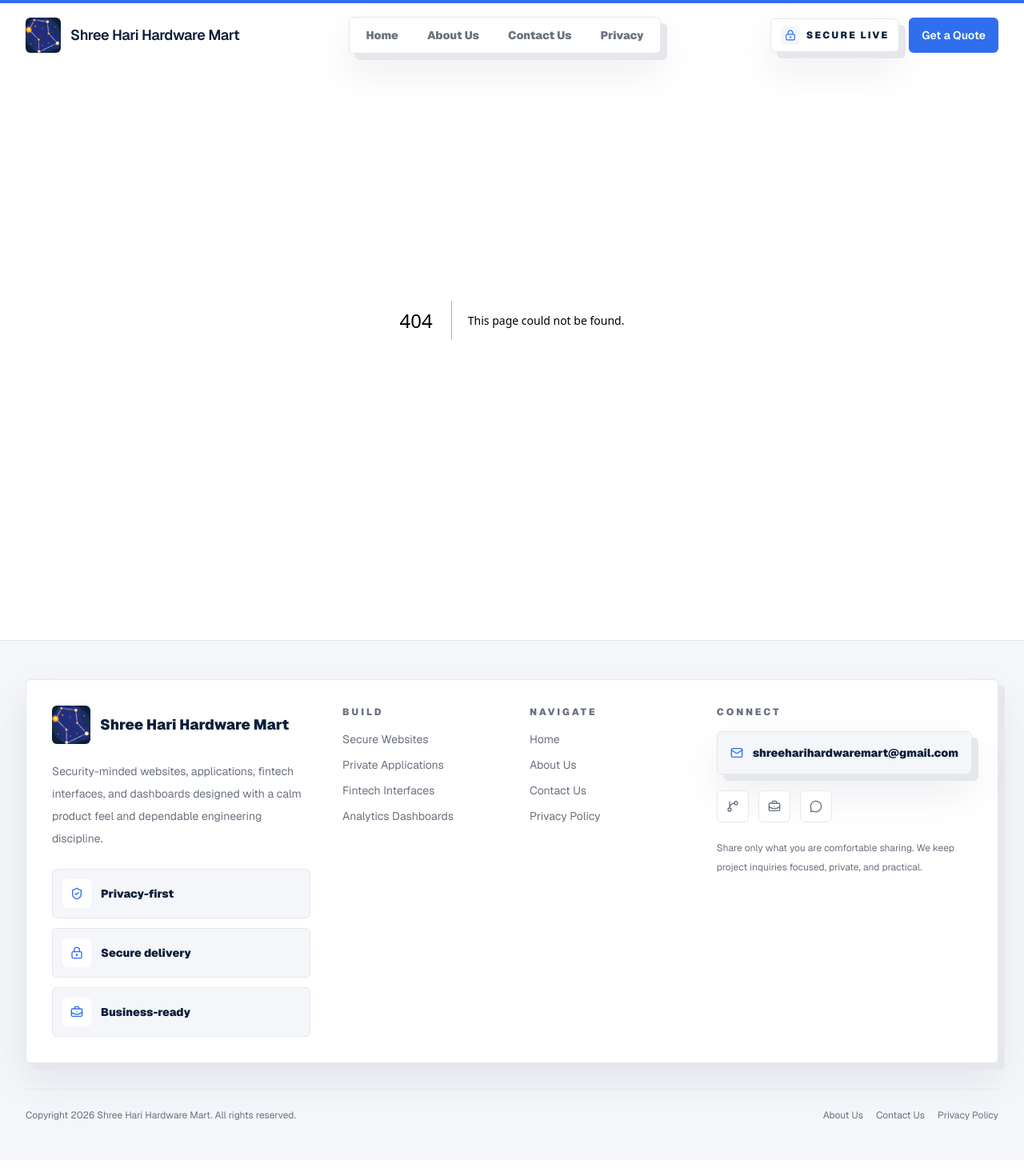
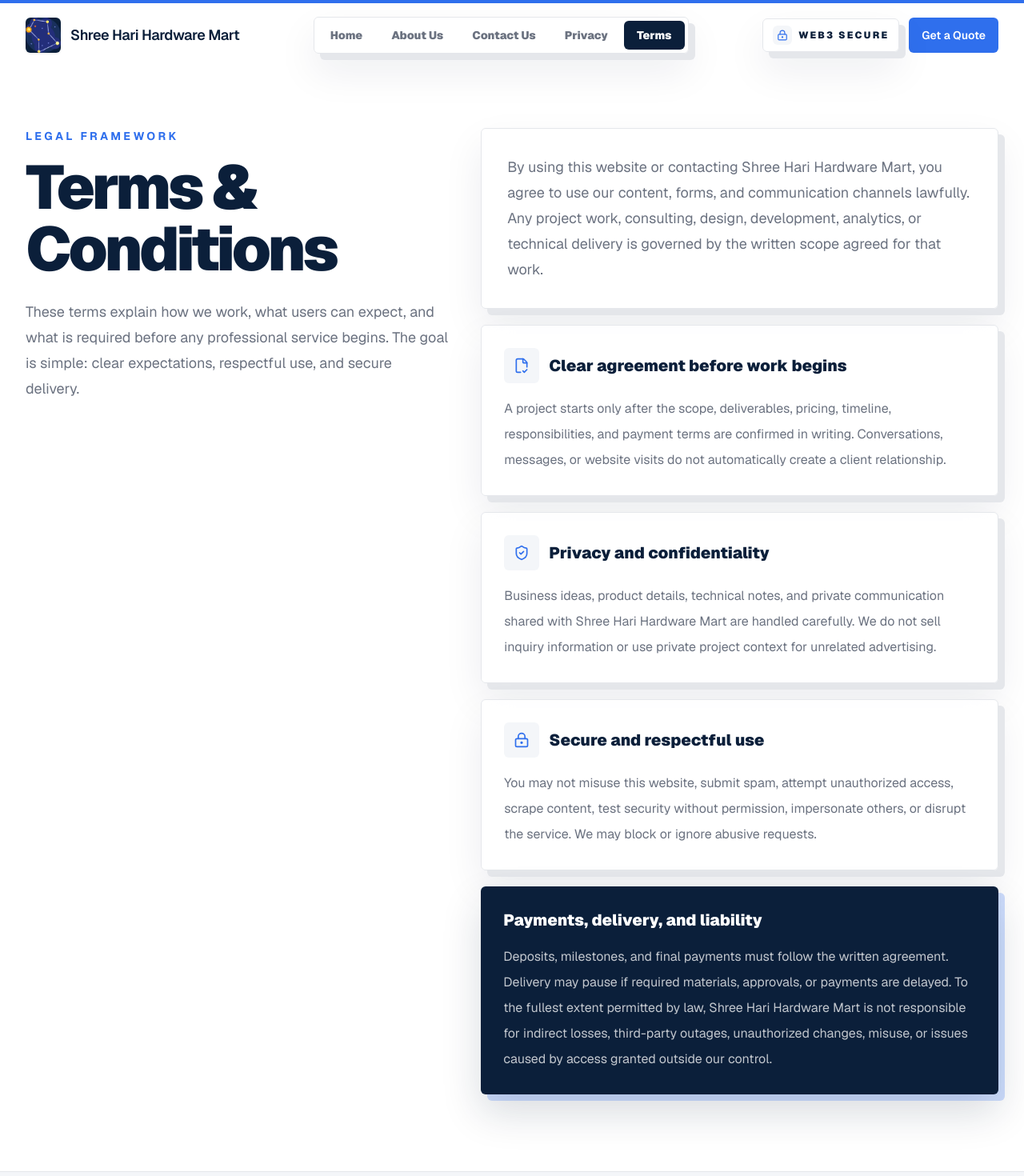
Before and after one commit to oriontechglob-a11y/orion.tech.glob, a Next.js app: page /terms-and-conditions in a window 1280 px wide. Before the commit this address had no page. Shown: the top 1470 px of the page at 80% size. Built offline with nearby package versions, Linux system fonts and the light colour scheme.

Commit message:
- Enhance styling and add Terms & Conditions page. Update global styles for depth cards and introduce a new glass-panel class. Revise content in AgencyShowcase and Hero components to reflect Web3 themes, and update footer and navbar with links to the new Terms & Conditions page.

```diff
--- a/app/globals.css
+++ b/app/globals.css
@@ -59,15 +59,26 @@ body {
 }
 
 .depth-card {
+  background-color: rgba(255, 255, 255, 0.86);
+  backdrop-filter: blur(18px);
+  -webkit-backdrop-filter: blur(18px);
   box-shadow:
     8px 8px 0 #e5e7eb,
     0 22px 50px rgba(11, 31, 58, 0.08);
 }
 
 .depth-card-dark {
+  backdrop-filter: blur(18px);
+  -webkit-backdrop-filter: blur(18px);
   box-shadow:
     8px 8px 0 rgba(47, 111, 237, 0.24),
     0 22px 50px rgba(11, 31, 58, 0.16);
+}
+
+.glass-panel {
+  background-color: rgba(255, 255, 255, 0.72);
+  backdrop-filter: blur(22px);
+  -webkit-backdrop-filter: blur(22px);
 }
 
 @media (prefers-reduced-motion: reduce) {
--- /dev/null
+++ b/app/terms-and-conditions/page.tsx
@@ -0,0 +1,17 @@
+import type { Metadata } from "next";
+
+import { TermsContent } from "@/components/legal/TermsContent";
+
+export const metadata: Metadata = {
+  title: "Terms & Conditions",
+  description:
+    "Terms and conditions for using the Shree Hari Hardware Mart website and requesting professional services.",
+  openGraph: {
+    title: "Terms & Conditions | Shree Hari Hardware Mart",
+    description: "Clear terms for secure, professional project communication and delivery.",
+  },
+};
+
+export default function TermsAndConditionsPage() {
+  return <TermsContent />;
+}
--- a/components/home/AgencyShowcase.tsx
+++ b/components/home/AgencyShowcase.tsx
@@ -51,14 +51,14 @@ export function AgencyShowcase() {
       <div className="grid gap-10 lg:grid-cols-[0.9fr_1.1fr] lg:items-center">
         <motion.div variants={childRevealLeft} className="max-w-2xl">
           <p className="text-sm font-bold uppercase tracking-[0.24em] text-accent">
-            Animated Agency System
+            Web3.0 Interface System
           </p>
           <h2 className="mt-3 text-3xl font-black tracking-tight text-primary sm:text-5xl">
-            Premium motion, engineered with restraint.
+            Premium trust interfaces, engineered with restraint.
           </h2>
           <p className="mt-5 text-lg leading-8 text-muted">
-            Inspired by modern animated agency templates, this website uses directional reveals, 3D
-            depth, and crisp sections to feel official, polished, and easy to trust.
+            Inspired by modern animated agency systems, this website uses directional reveals, 3D
+            depth, and chain-like trust layers to feel official, polished, and easy to trust.
           </p>
 
           <motion.div variants={childReveal} className="mt-8 grid gap-3 sm:grid-cols-2">
@@ -92,14 +92,14 @@ export function AgencyShowcase() {
                   <Code2 className="h-5 w-5" />
                 </span>
                 <div>
-                  <p className="text-sm font-black text-primary">Shree Hari Secure Systems</p>
+                  <p className="text-sm font-black text-primary">Shree Hari Web3 Trust Layer</p>
                   <p className="text-xs font-semibold uppercase tracking-[0.18em] text-muted">
                     Live build system
                   </p>
                 </div>
               </div>
               <span className="rounded-md bg-surface px-3 py-2 text-xs font-black text-accent">
-                3D UI
+                Web3 UI
               </span>
             </div>
 
--- a/components/home/Hero.tsx
+++ b/components/home/Hero.tsx
@@ -6,7 +6,7 @@ import { motion, useReducedMotion } from "framer-motion";
 
 import { Button } from "@/components/shared/Button";
 
-const words = "Build secure digital products people can trust".split(" ");
+const words = "Build Web3-ready digital trust experiences".split(" ");
 const floatingNodes = [
   "left-[8%] top-28 h-3 w-3 bg-accent",
   "left-[18%] top-[72%] h-4 w-4 bg-accent-secondary",
@@ -124,7 +124,7 @@ export function Hero() {
             initial={reduceMotion ? false : { opacity: 0, y: 12 }}
             animate={{ opacity: 1, y: 0 }}
           >
-            Privacy-first app and web engineering studio
+            Web3.0 style, privacy-first engineering studio
           </motion.p>
           <h1 className="max-w-5xl text-[clamp(2.35rem,12vw,5.8rem)] font-black leading-[0.95] tracking-[-0.06em] text-primary">
             {words.map((word, index) => (
@@ -147,8 +147,8 @@ export function Hero() {
             animate={{ opacity: 1, y: 0 }}
             transition={{ delay: 0.35, duration: 0.5 }}
           >
-            Shree Hari Hardware Mart designs and ships human-friendly websites, applications, and
-            fintech interfaces where privacy, security, and user trust come first.
+            Shree Hari Hardware Mart designs human-friendly websites, applications, and trust layers
+            with blockchain-inspired clarity, privacy-first flows, and secure product logic.
           </motion.p>
           <motion.div
             className="mt-9 flex flex-col gap-4 sm:flex-row"
--- a/components/layout/Footer.tsx
+++ b/components/layout/Footer.tsx
@@ -18,11 +18,13 @@ const companyLinks = [
   { href: "/about", label: "About Us" },
   { href: "/contact", label: "Contact Us" },
   { href: "/privacy-policy", label: "Privacy Policy" },
+  { href: "/terms-and-conditions", label: "Terms & Conditions" },
 ];
 
 const buildLinks = [
   "Secure Websites",
   "Private Applications",
+  "Web3.0 Interfaces",
   "Fintech Interfaces",
   "Analytics Dashboards",
 ];
@@ -58,8 +60,8 @@ export function Footer() {
               Shree Hari Hardware Mart
             </div>
             <p className="max-w-md text-sm leading-7 text-muted">
-              Security-minded websites, applications, fintech interfaces, and dashboards designed
-              with a calm product feel and dependable engineering discipline.
+              Web3-style websites, secure applications, fintech interfaces, and dashboards designed
+              with calm motion, trust-first flows, and dependable engineering discipline.
             </p>
             <div className="mt-6 grid gap-3 sm:grid-cols-3 lg:grid-cols-1">
               {principles.map((item) => (
--- a/components/layout/Navbar.tsx
+++ b/components/layout/Navbar.tsx
@@ -15,6 +15,7 @@ const links = [
   { href: "/about", label: "About Us" },
   { href: "/contact", label: "Contact Us" },
   { href: "/privacy-policy", label: "Privacy" },
+  { href: "/terms-and-conditions", label: "Terms" },
 ];
 
 export function Navbar() {
@@ -78,7 +79,7 @@ export function Navbar() {
             <span className="grid h-6 w-6 place-items-center rounded-md bg-surface text-accent">
               <LockKeyhole className="h-3.5 w-3.5" />
             </span>
-            Secure Live
+            Web3 Secure
           </div>
           <Button href="/contact" size="sm">
             Get a Quote
--- /dev/null
+++ b/components/legal/TermsContent.tsx
@@ -0,0 +1,90 @@
+"use client";
+
+import { FileCheck2, LockKeyhole, ShieldCheck } from "lucide-react";
+import { motion } from "framer-motion";
+
+import {
+  AnimatedSection,
+  childRevealLeft,
+  childRevealRight,
+} from "@/components/shared/AnimatedSection";
+
+const terms = [
+  {
+    title: "Clear agreement before work begins",
+    body: "A project starts only after the scope, deliverables, pricing, timeline, responsibilities, and payment terms are confirmed in writing. Conversations, messages, or website visits do not automatically create a client relationship.",
+    icon: FileCheck2,
+  },
+  {
+    title: "Privacy and confidentiality",
+    body: "Business ideas, product details, technical notes, and private communication shared with Shree Hari Hardware Mart are handled carefully. We do not sell inquiry information or use private project context for unrelated advertising.",
+    icon: ShieldCheck,
+  },
+  {
+    title: "Secure and respectful use",
+    body: "You may not misuse this website, submit spam, attempt unauthorized access, scrape content, test security without permission, impersonate others, or disrupt the service. We may block or ignore abusive requests.",
+    icon: LockKeyhole,
+  },
+];
+
+export function TermsContent() {
+  return (
+    <AnimatedSection className="pt-36 pb-20 sm:pt-40 sm:pb-24">
+      <div className="grid gap-10 lg:grid-cols-[0.9fr_1.1fr] lg:items-start">
+        <motion.div variants={childRevealLeft} className="lg:sticky lg:top-28">
+          <p className="text-sm font-bold uppercase tracking-[0.24em] text-accent">
+            Legal Framework
+          </p>
+          <h1 className="mt-4 text-[clamp(2.5rem,7vw,4.8rem)] font-black leading-none tracking-[-0.05em] text-primary">
+            Terms & Conditions
+          </h1>
+          <p className="mt-6 max-w-2xl text-base leading-8 text-muted sm:text-lg">
+            These terms explain how we work, what users can expect, and what is required before any
+            professional service begins. The goal is simple: clear expectations, respectful use, and
+            secure delivery.
+          </p>
+        </motion.div>
+
+        <motion.div variants={childRevealRight} className="space-y-5">
+          <div className="depth-card rounded-md border border-border bg-white p-5 sm:p-8">
+            <p className="text-base leading-8 text-muted sm:text-lg">
+              By using this website or contacting Shree Hari Hardware Mart, you agree to use our
+              content, forms, and communication channels lawfully. Any project work, consulting,
+              design, development, analytics, or technical delivery is governed by the written scope
+              agreed for that work.
+            </p>
+          </div>
+
+          {terms.map((item, index) => (
+            <motion.article
+              key={item.title}
+              variants={index % 2 === 0 ? childRevealLeft : childRevealRight}
+              whileHover={{ y: -6, scale: 1.01 }}
+              transition={{ type: "spring", stiffness: 280, damping: 22 }}
+              className="depth-card rounded-md border border-border bg-white p-5 sm:p-7"
+            >
+              <div className="mb-4 flex items-center gap-3">
+                <span className="grid h-11 w-11 place-items-center rounded-md bg-surface text-accent">
+                  <item.icon className="h-5 w-5" />
+                </span>
+                <h2 className="text-xl font-black text-primary">{item.title}</h2>
+              </div>
+              <p className="leading-8 text-muted">{item.body}</p>
+            </motion.article>
+          ))}
+
+          <div className="depth-card-dark rounded-md bg-primary p-5 text-white sm:p-7">
+            <h2 className="text-xl font-black">Payments, delivery, and liability</h2>
+            <p className="mt-4 leading-8 text-white/75">
+              Deposits, milestones, and final payments must follow the written agreement. Delivery
+              may pause if required materials, approvals, or payments are delayed. To the fullest
+              extent permitted by law, Shree Hari Hardware Mart is not responsible for indirect
+              losses, third-party outages, unauthorized changes, misuse, or issues caused by access
+              granted outside our control.
+            </p>
+          </div>
+        </motion.div>
+      </div>
+    </AnimatedSection>
+  );
+}
--- a/components/privacy/PrivacyContent.tsx
+++ b/components/privacy/PrivacyContent.tsx
@@ -1,13 +1,47 @@
 "use client";
 
+import { EyeOff, FileLock2, LockKeyhole, ShieldCheck } from "lucide-react";
 import { motion } from "framer-motion";
 
-import { AnimatedSection, childReveal } from "@/components/shared/AnimatedSection";
+import {
+  AnimatedSection,
+  childRevealLeft,
+  childRevealRight,
+} from "@/components/shared/AnimatedSection";
+
+const privacyPillars = [
+  {
+    title: "Minimal collection",
+    body: "We only ask for the details needed to understand your request and respond responsibly.",
+    icon: EyeOff,
+  },
+  {
+    title: "Protected communication",
+    body: "Project ideas, private context, and technical details are treated as confidential.",
+    icon: FileLock2,
+  },
+  {
+    title: "Secure handling",
+    body: "Validation, abuse prevention, and security headers support safer website interactions.",
+    icon: ShieldCheck,
+  },
+  {
+    title: "Clear boundaries",
+    body: "Professional work begins only after scope, pricing, and responsibilities are agreed.",
+    icon: LockKeyhole,
+  },
+];
 
 export function PrivacyContent() {
   return (
-    <AnimatedSection className="pt-36 pb-20 sm:pt-40 sm:pb-24">
-      <motion.div variants={childReveal} className="mx-auto max-w-4xl text-center">
+    <AnimatedSection className="relative overflow-hidden pt-36 pb-20 sm:pt-40 sm:pb-24">
+      <div className="absolute left-4 top-32 h-28 w-28 border border-border bg-surface/80 blur-xl" />
+      <div className="absolute bottom-24 right-6 h-36 w-36 border border-accent/20 bg-white/80 blur-2xl" />
+
+      <motion.div
+        variants={childRevealLeft}
+        className="relative z-10 mx-auto max-w-4xl text-center"
+      >
         <p className="text-sm font-bold uppercase tracking-[0.24em] text-accent">Legal</p>
         <h1 className="mt-4 text-[clamp(2.5rem,7vw,4.8rem)] font-black leading-none tracking-[-0.05em] text-primary">
           Privacy Policy & Terms
@@ -19,9 +53,27 @@ export function PrivacyContent() {
         </p>
       </motion.div>
 
+      <div className="relative z-10 mx-auto mt-12 grid max-w-5xl gap-4 sm:grid-cols-2 lg:grid-cols-4">
+        {privacyPillars.map((pillar, index) => (
+          <motion.article
+            key={pillar.title}
+            variants={index % 2 === 0 ? childRevealLeft : childRevealRight}
+            whileHover={{ y: -8, scale: 1.02 }}
+            transition={{ type: "spring", stiffness: 280, damping: 22 }}
+            className="depth-card glass-panel rounded-md border border-border p-5"
+          >
+            <div className="mb-5 grid h-12 w-12 place-items-center rounded-md bg-primary text-white">
+              <pillar.icon className="h-5 w-5" />
+            </div>
+            <h2 className="text-lg font-black text-primary">{pillar.title}</h2>
+            <p className="mt-3 text-sm leading-7 text-muted">{pillar.body}</p>
+          </motion.article>
+        ))}
+      </div>
+
       <motion.article
-        variants={childReveal}
-        className="mx-auto mt-14 max-w-4xl rounded-md border border-border bg-white p-5 text-base leading-8 text-muted shadow-sm sm:p-10 sm:text-lg"
+        variants={childRevealRight}
+        className="depth-card glass-panel relative z-10 mx-auto mt-14 max-w-4xl rounded-md border border-border p-5 text-base leading-8 text-muted sm:p-10 sm:text-lg"
       >
         <p>
           When you use this website or contact Shree Hari Hardware Mart, we may receive the
```
